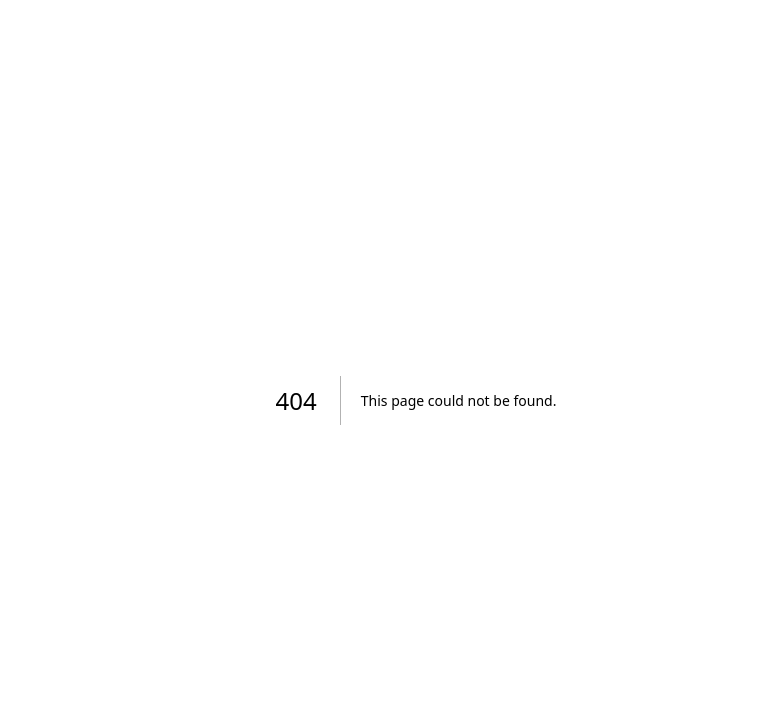
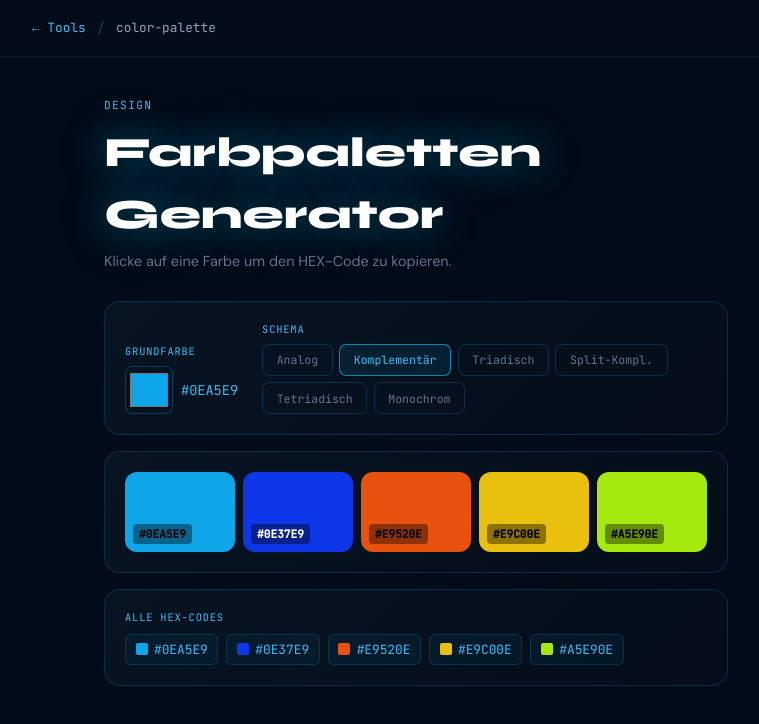
Before and after one commit to leoncordts/leoncordts.github.io, a Next.js app in the folder tools/seo-app/: page /tools/color-palette in a window 1280 px wide. Before the commit this address had no page. Shown: the top 724 px of the page, without its empty margins (224-983 px from the left). Built offline with nearby package versions, Linux system fonts and the light colour scheme.

Commit message:
Add color-palette-generator tool; update counter to 72

```diff
--- /dev/null
+++ b/tools/seo-app/src/app/tools/color-palette/layout.tsx
@@ -0,0 +1,6 @@
+import type { Metadata } from "next";
+export const metadata: Metadata = {
+  title: "Farbpaletten Generator | Leon Cordts",
+  description: "Farbpaletten aus einer Grundfarbe generieren — komplementär, triadisch, analog — lokal.",
+};
+export default function Layout({ children }: { children: React.ReactNode }) { return <>{children}</>; }
--- /dev/null
+++ b/tools/seo-app/src/app/tools/color-palette/page.tsx
@@ -0,0 +1,171 @@
+"use client";
+import { useState } from "react";
+
+const S = `
+  @import url('https://fonts.googleapis.com/css2?family=Syne:wght@700;800&family=JetBrains+Mono:wght@400;500&family=DM+Sans:wght@300;400;500&display=swap');
+  .glow-text { text-shadow: 0 0 40px rgba(0,212,255,0.45), 0 0 80px rgba(0,212,255,0.15); }
+  .card { background: linear-gradient(135deg,#071422 0%,#050d1a 100%); border: 1px solid rgba(14,165,233,0.2); border-radius: 1rem; }
+  .scheme-btn { border-radius: 0.45rem; padding: 0.4rem 0.85rem; font-family: 'JetBrains Mono',monospace; font-size: 0.72rem; cursor: pointer; border: 1px solid rgba(14,165,233,0.22); background: transparent; color: #64748b; transition: all 0.2s; }
+  .scheme-btn.active { border-color: rgba(0,212,255,0.6); background: rgba(14,165,233,0.1); color: #38bdf8; }
+  .swatch { border-radius: 0.75rem; height: 80px; cursor: pointer; transition: transform 0.15s; display: flex; align-items: flex-end; padding: 0.5rem; position: relative; }
+  .swatch:hover { transform: translateY(-3px); }
+  .swatch-hex { font-family: 'JetBrains Mono',monospace; font-size: 0.7rem; font-weight: 600; background: rgba(0,0,0,0.4); border-radius: 0.25rem; padding: 2px 6px; backdrop-filter: blur(4px); }
+  .copied-badge { position: absolute; top: 50%; left: 50%; transform: translate(-50%,-50%); background: rgba(0,0,0,0.65); border-radius: 0.35rem; padding: 2px 8px; font-family: 'JetBrains Mono',monospace; font-size: 0.65rem; color: #4ade80; pointer-events: none; }
+`;
+
+function hexToHsl(hex: string): [number, number, number] {
+  const r = parseInt(hex.slice(1, 3), 16) / 255;
+  const g = parseInt(hex.slice(3, 5), 16) / 255;
+  const b = parseInt(hex.slice(5, 7), 16) / 255;
+  const max = Math.max(r, g, b), min = Math.min(r, g, b);
+  const l = (max + min) / 2;
+  let h = 0, s = 0;
+  if (max !== min) {
+    const d = max - min;
+    s = l > 0.5 ? d / (2 - max - min) : d / (max + min);
+    switch (max) {
+      case r: h = ((g - b) / d + (g < b ? 6 : 0)) / 6; break;
+      case g: h = ((b - r) / d + 2) / 6; break;
+      case b: h = ((r - g) / d + 4) / 6; break;
+    }
+  }
+  return [h * 360, s * 100, l * 100];
+}
+
+function hslToHex(h: number, s: number, l: number): string {
+  h = ((h % 360) + 360) % 360;
+  s = Math.min(100, Math.max(0, s));
+  l = Math.min(100, Math.max(0, l));
+  const _s = s / 100, _l = l / 100;
+  const a = _s * Math.min(_l, 1 - _l);
+  const f = (n: number) => {
+    const k = (n + h / 30) % 12;
+    const c = _l - a * Math.max(-1, Math.min(k - 3, 9 - k, 1));
+    return Math.round(255 * c).toString(16).padStart(2, "0");
+  };
+  return `#${f(0)}${f(8)}${f(4)}`;
+}
+
+type Scheme = "analog" | "komplement" | "triadisch" | "split" | "tetra" | "monochr";
+
+function generatePalette(hex: string, scheme: Scheme): string[] {
+  const [h, s, l] = hexToHsl(hex);
+  switch (scheme) {
+    case "analog":
+      return [-30, -15, 0, 15, 30].map(d => hslToHex(h + d, s, l));
+    case "komplement":
+      return [0, 30, 180, 210, 240].map(d => hslToHex(h + d, s, l));
+    case "triadisch":
+      return [0, 30, 120, 150, 240].map(d => hslToHex(h + d, s, l));
+    case "split":
+      return [0, 150, 165, 195, 210].map(d => hslToHex(h + d, s, l));
+    case "tetra":
+      return [0, 90, 180, 270, 45].map(d => hslToHex(h + d, s, l));
+    case "monochr":
+      return [0, 15, 30, 45, 60].map(d => hslToHex(h, s, l + d - 30));
+  }
+}
+
+function luminance(hex: string) {
+  const r = parseInt(hex.slice(1,3),16)/255, g = parseInt(hex.slice(3,5),16)/255, b = parseInt(hex.slice(5,7),16)/255;
+  return 0.2126*r + 0.7152*g + 0.0722*b;
+}
+
+const SCHEMES: { id: Scheme; label: string }[] = [
+  { id: "analog",      label: "Analog" },
+  { id: "komplement",  label: "Komplementär" },
+  { id: "triadisch",   label: "Triadisch" },
+  { id: "split",       label: "Split-Kompl." },
+  { id: "tetra",       label: "Tetriadisch" },
+  { id: "monochr",     label: "Monochrom" },
+];
+
+export default function ColorPalettePage() {
+  const [base, setBase]   = useState("#0ea5e9");
+  const [scheme, setScheme] = useState<Scheme>("komplement");
+  const [copied, setCopied] = useState<string | null>(null);
+
+  const palette = generatePalette(base, scheme);
+
+  function copy(hex: string) {
+    navigator.clipboard.writeText(hex);
+    setCopied(hex);
+    setTimeout(() => setCopied(null), 1200);
+  }
+
+  return (
+    <div style={{ backgroundColor: "#020b18", color: "#cbd5e1", fontFamily: "'DM Sans',sans-serif", minHeight: "100vh" }}>
+      <style>{S}</style>
+
+      <nav style={{ borderBottom: "1px solid rgba(14,165,233,0.1)", backgroundColor: "rgba(5,13,26,0.95)", backdropFilter: "blur(12px)" }} className="px-6 py-4">
+        <div className="max-w-3xl mx-auto flex items-center gap-3">
+          <a href="/tools" style={{ color: "#38bdf8", fontFamily: "'JetBrains Mono',monospace", fontSize: "0.8rem" }}>← Tools</a>
+          <span style={{ color: "#1e3a5f" }}>/</span>
+          <span style={{ color: "#94a3b8", fontFamily: "'JetBrains Mono',monospace", fontSize: "0.8rem" }}>color-palette</span>
+        </div>
+      </nav>
+
+      <main className="max-w-2xl mx-auto px-6 py-10">
+        <div className="mb-7">
+          <div style={{ fontFamily: "'JetBrains Mono',monospace", fontSize: "0.7rem", color: "#38bdf8", letterSpacing: "0.12em", textTransform: "uppercase", marginBottom: "0.5rem" }}>Design</div>
+          <h1 className="glow-text" style={{ fontFamily: "'Syne',sans-serif", fontWeight: 800, fontSize: "clamp(1.8rem,5vw,2.6rem)", color: "#fff", marginBottom: "0.3rem" }}>Farbpaletten Generator</h1>
+          <p style={{ color: "#64748b", fontSize: "0.9rem" }}>Klicke auf eine Farbe um den HEX-Code zu kopieren.</p>
+        </div>
+
+        <div style={{ display: "flex", flexDirection: "column", gap: "1rem" }}>
+          {/* Controls */}
+          <div className="card p-5">
+            <div style={{ display: "flex", gap: "1.5rem", alignItems: "flex-end", flexWrap: "wrap" }}>
+              <div>
+                <label style={{ fontFamily: "'JetBrains Mono',monospace", fontSize: "0.65rem", color: "#38bdf8", letterSpacing: "0.08em", textTransform: "uppercase", display: "block", marginBottom: "0.4rem" }}>Grundfarbe</label>
+                <div style={{ display: "flex", alignItems: "center", gap: "0.5rem" }}>
+                  <input type="color" value={base} onChange={e => setBase(e.target.value)}
+                    style={{ width: "48px", height: "48px", border: "1px solid rgba(14,165,233,0.3)", borderRadius: "0.45rem", background: "transparent", cursor: "pointer", padding: "2px" }} />
+                  <span style={{ fontFamily: "'JetBrains Mono',monospace", fontSize: "0.85rem", color: "#38bdf8" }}>{base.toUpperCase()}</span>
+                </div>
+              </div>
+              <div style={{ flex: 1 }}>
+                <label style={{ fontFamily: "'JetBrains Mono',monospace", fontSize: "0.65rem", color: "#38bdf8", letterSpacing: "0.08em", textTransform: "uppercase", display: "block", marginBottom: "0.4rem" }}>Schema</label>
+                <div style={{ display: "flex", flexWrap: "wrap", gap: "0.4rem" }}>
+                  {SCHEMES.map(sc => (
+                    <button key={sc.id} className={`scheme-btn ${scheme === sc.id ? "active" : ""}`} onClick={() => setScheme(sc.id)}>{sc.label}</button>
+                  ))}
+                </div>
+              </div>
+            </div>
+          </div>
+
+          {/* Swatches */}
+          <div className="card p-5">
+            <div style={{ display: "grid", gridTemplateColumns: `repeat(${palette.length}, 1fr)`, gap: "0.5rem" }}>
+              {palette.map((hex, i) => {
+                const light = luminance(hex) > 0.4;
+                return (
+                  <div key={i} className="swatch" style={{ background: hex }} onClick={() => copy(hex)} title={`${hex} — klicken zum Kopieren`}>
+                    {copied === hex && <span className="copied-badge">✓</span>}
+                    <span className="swatch-hex" style={{ color: light ? "#000" : "#fff" }}>{hex.toUpperCase()}</span>
+                  </div>
+                );
+              })}
+            </div>
+          </div>
+
+          {/* HEX list */}
+          <div className="card p-5">
+            <label style={{ fontFamily: "'JetBrains Mono',monospace", fontSize: "0.65rem", color: "#38bdf8", letterSpacing: "0.08em", textTransform: "uppercase", display: "block", marginBottom: "0.5rem" }}>Alle HEX-Codes</label>
+            <div style={{ display: "flex", flexWrap: "wrap", gap: "0.5rem" }}>
+              {palette.map((hex, i) => (
+                <span key={i} onClick={() => copy(hex)}
+                  style={{ display: "inline-flex", alignItems: "center", gap: "0.4rem", cursor: "pointer", fontFamily: "'JetBrains Mono',monospace", fontSize: "0.8rem", color: "#38bdf8", background: "rgba(14,165,233,0.06)", border: "1px solid rgba(14,165,233,0.2)", borderRadius: "0.35rem", padding: "0.3rem 0.6rem" }}>
+                  <span style={{ width: "12px", height: "12px", borderRadius: "2px", background: hex, display: "inline-block", flexShrink: 0 }} />
+                  {hex.toUpperCase()}
+                  {copied === hex && <span style={{ color: "#4ade80", fontSize: "0.65rem" }}>✓</span>}
+                </span>
+              ))}
+            </div>
+          </div>
+        </div>
+      </main>
+    </div>
+  );
+}
--- /dev/null
+++ b/tools/seo-app/src/app/tools/cron-builder/layout.tsx
@@ -0,0 +1,10 @@
+import type { Metadata } from "next";
+
+export const metadata: Metadata = {
+  title: "Cron Expression Builder | Leon Cordts",
+  description: "Cron-Ausdrücke visuell erstellen und erklären — mit Vorschau der nächsten Ausführungszeiten.",
+};
+
+export default function CronBuilderLayout({ children }: { children: React.ReactNode }) {
+  return <>{children}</>;
+}
```
Also changed, not shown: 1 other file (tests, documents, lock files or other folders).
